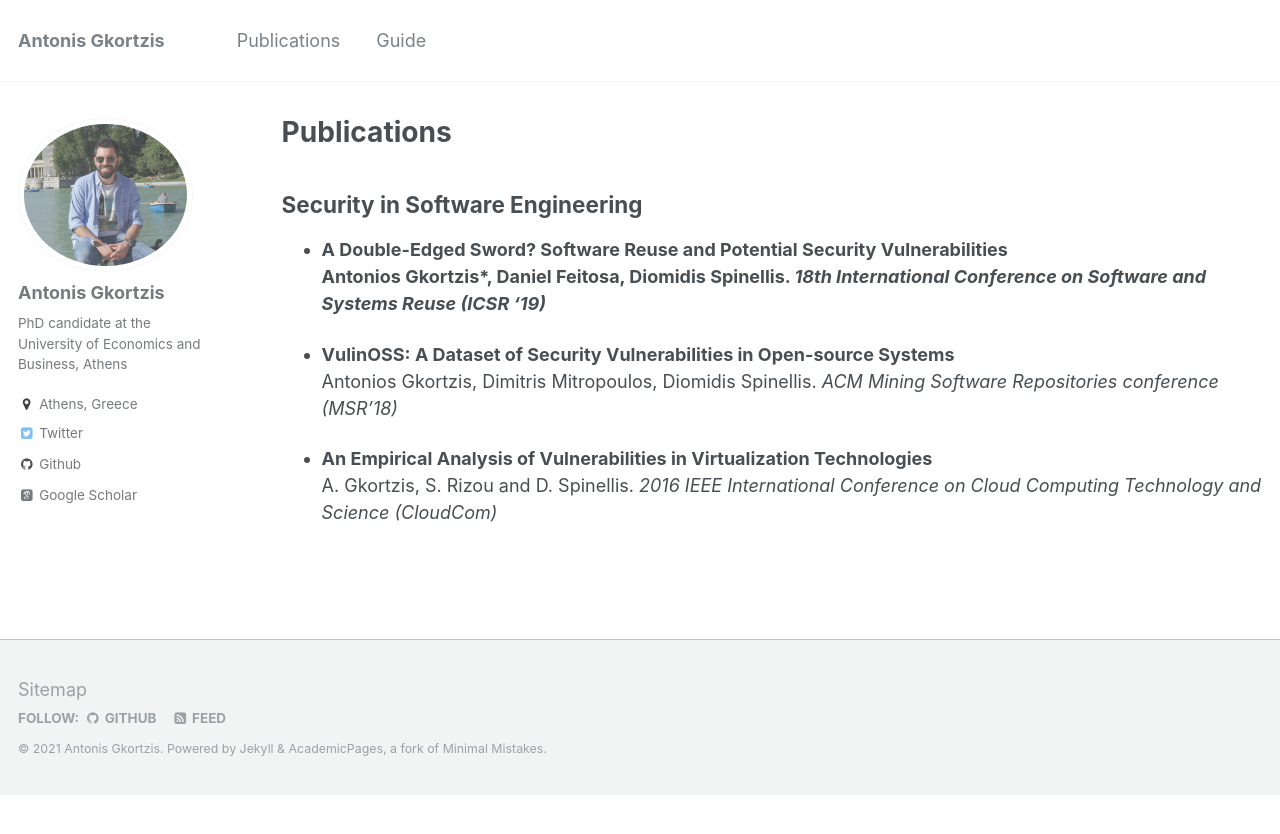
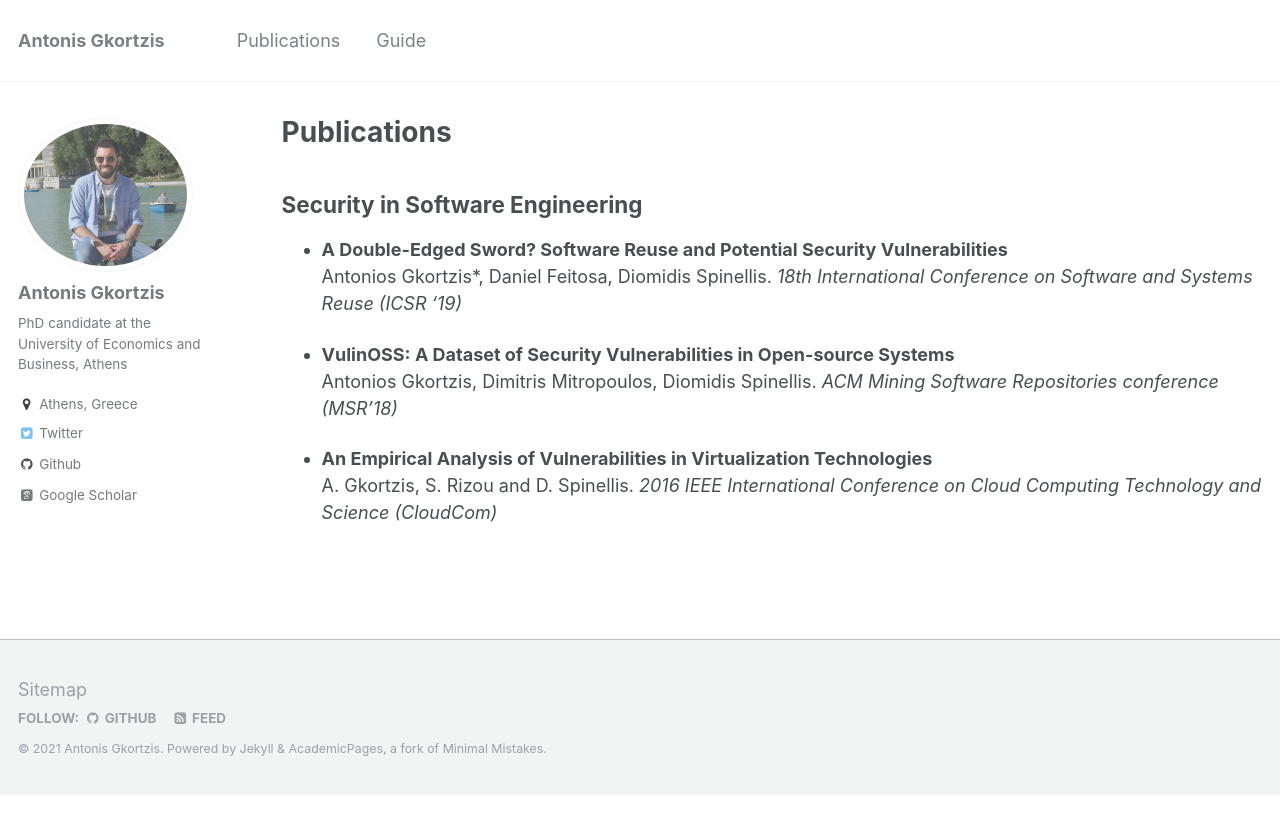
Before and after one commit to AntonisGkortzis/AntonisGkortzis.github.io, a Jekyll site: the page built from _pages/publications.md, in a window 1280 px wide. Shown: the top 834 px of the page. Built offline with Jekyll 4.4.1, drawn with Linux system fonts in a browser that asks for light colours; some web fonts are replaced.

Commit message:
Fix formatting

```diff
--- a/_pages/publications.md
+++ b/_pages/publications.md
@@ -7,13 +7,13 @@ author_profile: true
 
 
 ## Security in Software Engineering
-- <b>[A Double-Edged Sword? Software Reuse and Potential Security Vulnerabilities](https://antonisgkortzis.github.io/publication/GFS_ICSR_19)<b><br>
+- <b>[A Double-Edged Sword? Software Reuse and Potential Security Vulnerabilities](https://antonisgkortzis.github.io/publication/GFS_ICSR_19)</b><br>
 Antonios Gkortzis*, Daniel Feitosa, Diomidis Spinellis. <i>18th International Conference on Software and Systems Reuse (ICSR '19)</i><br>
 
 - <b>[VulinOSS: A Dataset of Security Vulnerabilities in Open-source Systems](https://antonisgkortzis.github.io/publication/MSR18)</b><br>
 Antonios Gkortzis, Dimitris Mitropoulos, Diomidis Spinellis. <i>ACM Mining Software Repositories conference (MSR'18)</i><br>
 
-- <b>[An Empirical Analysis of Vulnerabilities in Virtualization Technologies](https://antonisgkortzis.github.io/files/GRS_CloudSPD16.pdf)</b><br>
+- <b>[An Empirical Analysis of Vulnerabilities in Virtualization Technologies](https://antonisgkortzis.github.io/files/GRS_CloudSPD16)</b><br>
 A. Gkortzis, S. Rizou and D. Spinellis. <i>2016 IEEE International Conference on Cloud Computing Technology and Science (CloudCom)</i><br>
 
 {% if author.googlescholar %}
```
